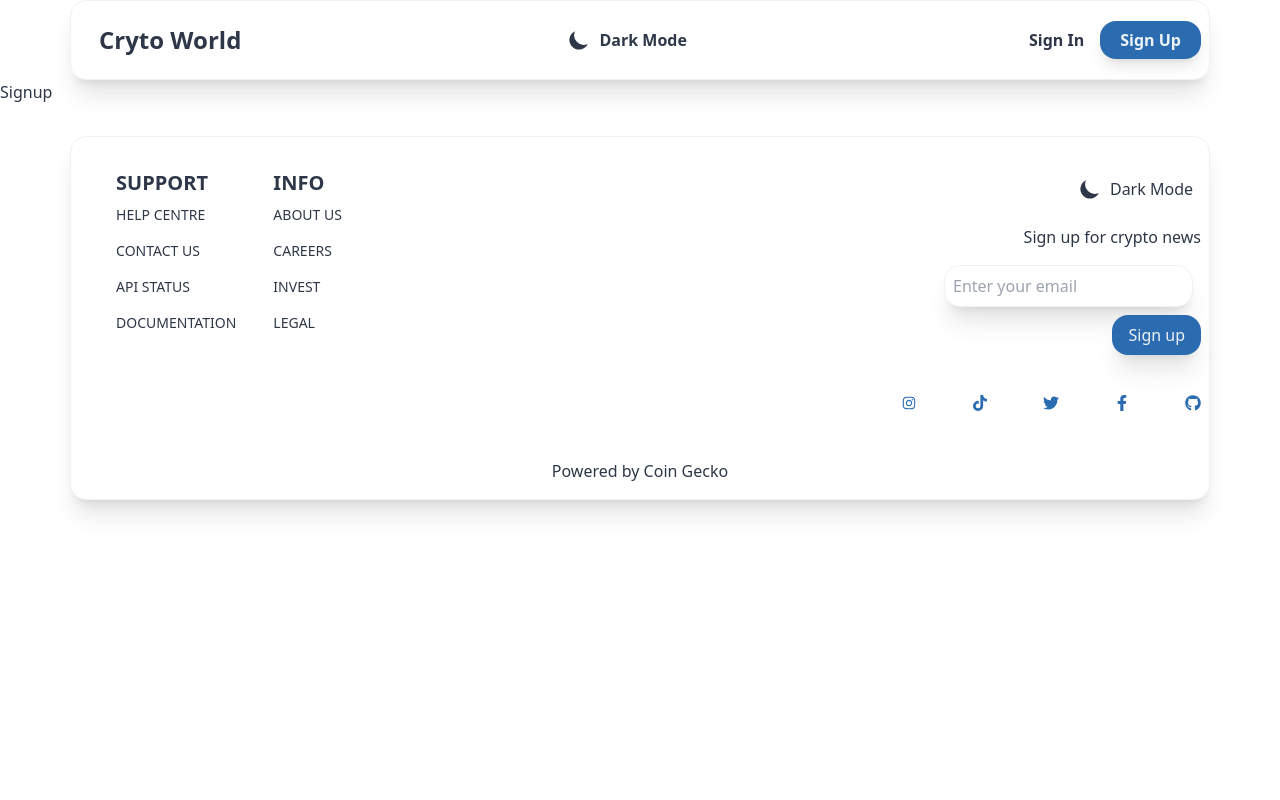
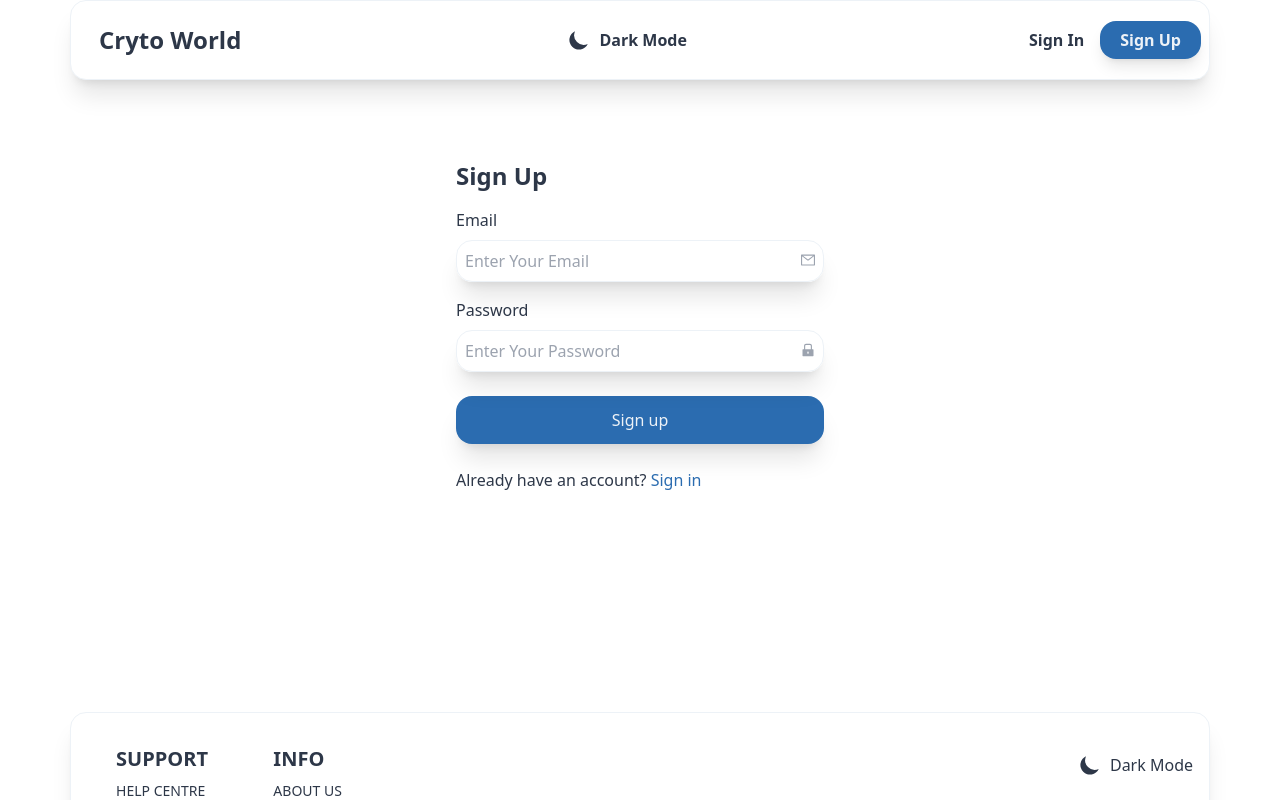
Before and after one commit to Krishnav1/Crypto-World-React-App, a React (Create React App) app in the folder crypto-world/: page /signup in a window 1280 px wide. Shown: the top 800 px of the page. Built offline with nearby package versions, Linux system fonts and the light colour scheme; no server answers.

Commit message:
Day 6 - Done with Signin and Signup Page

```diff
--- a/crypto-world/src/routes/Signin.jsx
+++ b/crypto-world/src/routes/Signin.jsx
@@ -1,8 +1,39 @@
 import React from 'react'
+import { AiFillLock, AiOutlineMail } from 'react-icons/ai'
+import { Link } from 'react-router-dom'
 
 const Signin = () => {
   return (
-    <div>Signin</div>
+    <div>
+      <div className='max-w-[400px] mx-auto min-h-[600px] px-4 py-20'>
+        <h1 className='text-2xl font-bold'>Sign In</h1>
+        <form>
+          {/* Email Section */}
+          <div className='my-4'>
+            <label>Email</label>
+            <div className='my-2 w-full relative rounded-2xl shadow-xl'>
+              <input className='w-full p-2 bg-primary border border-input rounded-2xl' type="email" placeholder='Enter Your Email' />
+              <AiOutlineMail className='absolute right-2 top-3 text-gray-400' />
+            </div>
+          </div>
+
+          {/* Password Section */}
+          <div className='my-4'>
+            <label>Password</label>
+            <div className='my-2 w-full relative rounded-2xl shadow-xl'>
+              <input className='w-full p-2 bg-primary border border-input rounded-2xl' type="password" placeholder='Enter Your Password' />
+              <AiFillLock className='absolute right-2 top-3 text-gray-400' />
+            </div>
+          </div>
+
+          {/* Sign In Button Section */}
+          <button className='w-full my-2 p-3 bg-button text-btnText rounded-2xl shadow-xl'>Sign in</button>
+        </form>
+        <p className='my-4'>
+          Don't have an account? <Link to='/signup' className='text-accent'>Sign up</Link>
+        </p>
+      </div>
+    </div>
   )
 }
 
--- a/crypto-world/src/routes/Signup.jsx
+++ b/crypto-world/src/routes/Signup.jsx
@@ -1,8 +1,39 @@
-import React from 'react'
+import React from 'react';
+import { AiFillLock, AiOutlineMail } from 'react-icons/ai';
+import { Link } from 'react-router-dom'
 
 const Signup = () => {
   return (
-    <div>Signup</div>
+    <div>
+      <div className='max-w-[400px] mx-auto min-h-[600px] px-4 py-20'>
+        <h1 className='text-2xl font-bold'>Sign Up</h1>
+        <form>
+          {/* Email Section */}
+          <div className='my-4'>
+            <label>Email</label>
+            <div className='my-2 w-full relative rounded-2xl shadow-xl'>
+              <input className='w-full p-2 bg-primary border border-input rounded-2xl' type="email" placeholder='Enter Your Email' />
+              <AiOutlineMail className='absolute right-2 top-3 text-gray-400' />
+            </div>
+          </div>
+
+          {/* Password Section */}
+          <div className='my-4'>
+            <label>Password</label>
+            <div className='my-2 w-full relative rounded-2xl shadow-xl'>
+              <input className='w-full p-2 bg-primary border border-input rounded-2xl' type="password" placeholder='Enter Your Password' />
+              <AiFillLock className='absolute right-2 top-3 text-gray-400' />
+            </div>
+          </div>
+
+          {/* Sign In Button Section */}
+          <button className='w-full my-2 p-3 bg-button text-btnText rounded-2xl shadow-xl'>Sign up</button>
+        </form>
+        <p className='my-4'>
+          Already have an account? <Link to='/signin' className='text-accent'>Sign in</Link>
+        </p>
+      </div>
+    </div>
   )
 }
 
```
